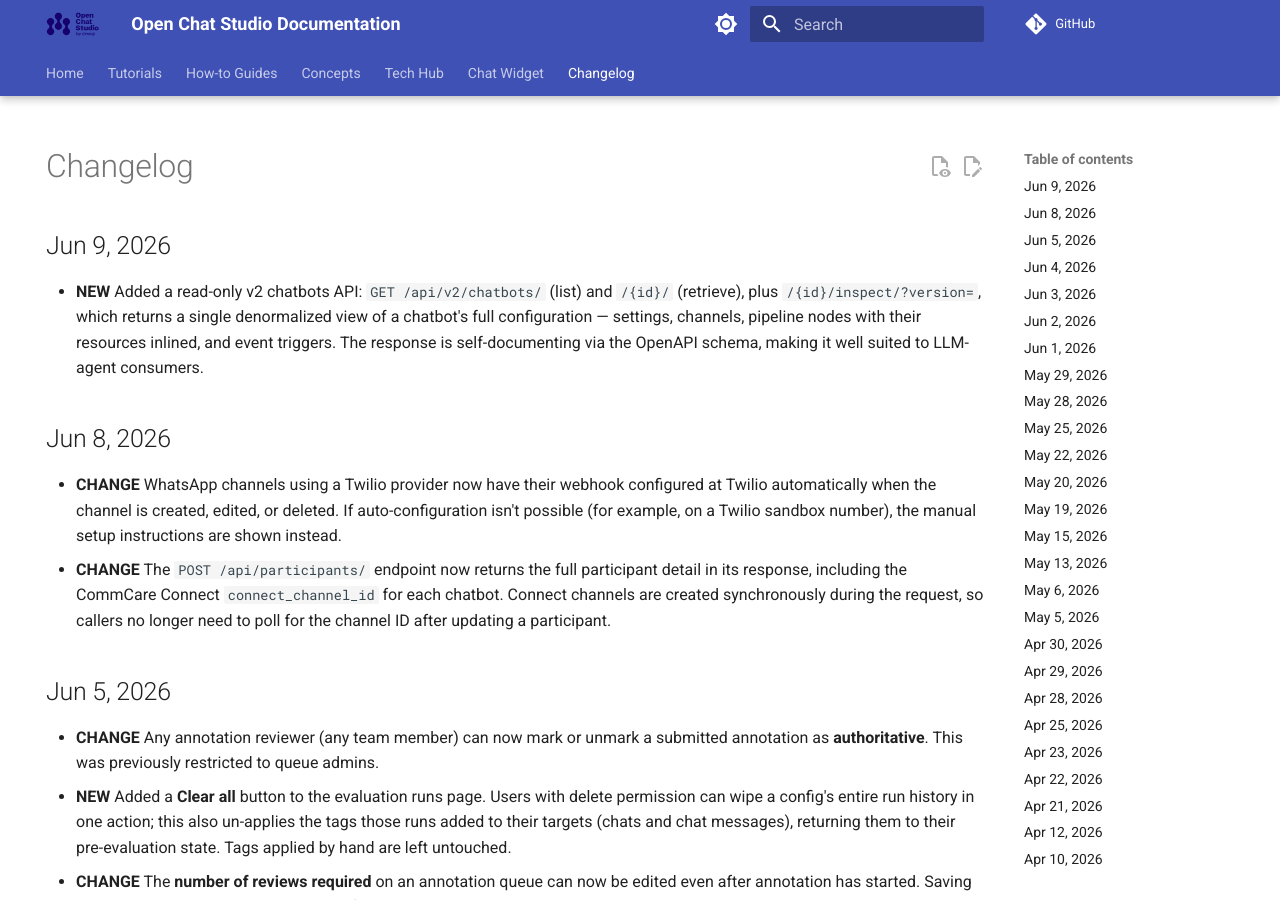
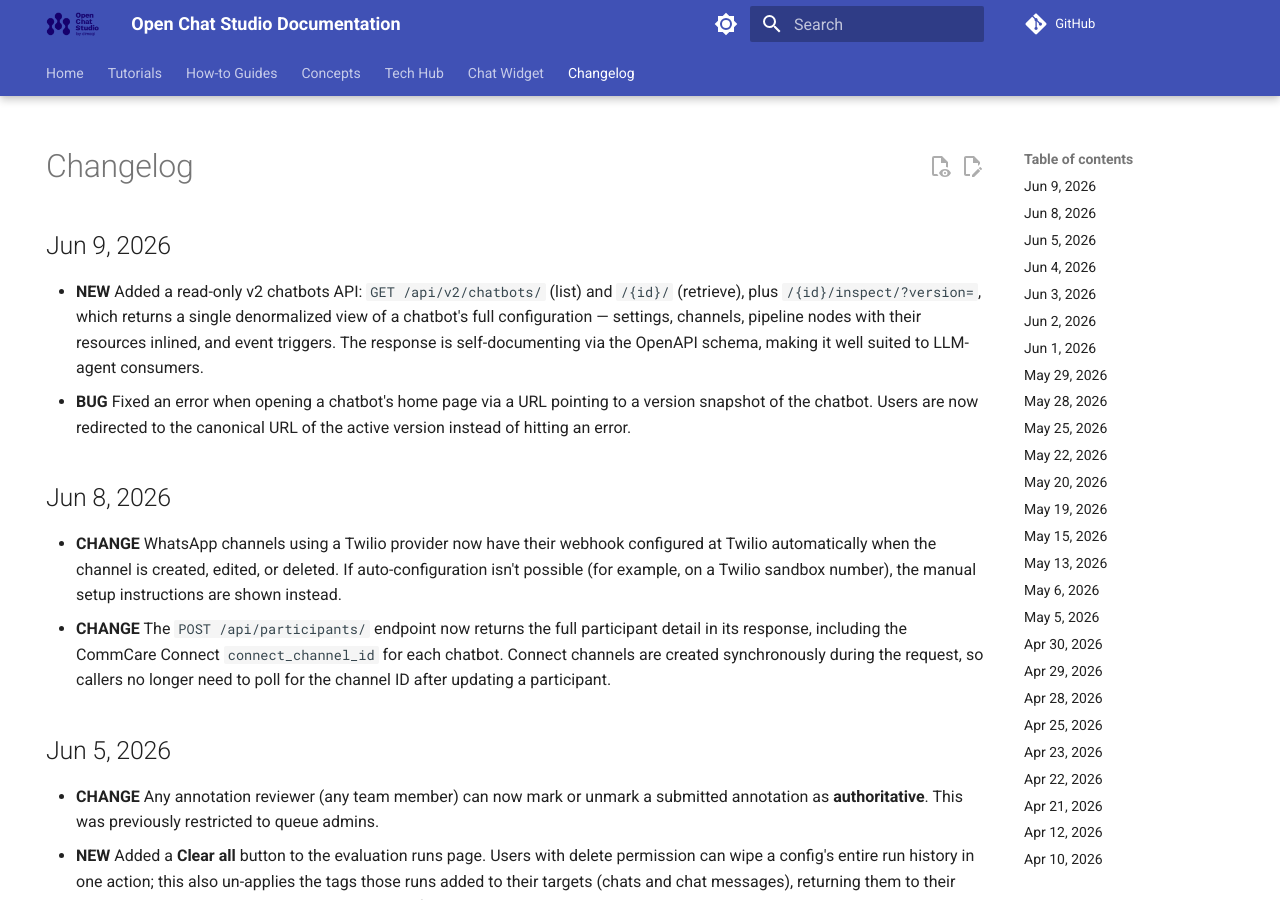
Before and after one commit to dimagi/open-chat-studio-docs, an MkDocs documentation site: the page built from docs/changelog.md, in a window 1280 px wide and 900 px high. Built offline with MkDocs 1.6.1 and Material for MkDocs 9.7.7, drawn with Linux system fonts in a browser that asks for light colours; a script that is not in the unit is left out; comment, search, counter and statistics services are not loaded.

Commit message:
update changelog and docs from OCS PR #3569
Co-Authored-By: Claude Opus 4.8 (1M context) <noreply@anthropic.com>

```diff
--- a/docs/changelog.md
+++ b/docs/changelog.md
@@ -6,6 +6,7 @@ hide:
 # Changelog
 ## Jun 9, 2026
 * **NEW** Added a read-only v2 chatbots API: `GET /api/v2/chatbots/` (list) and `/{id}/` (retrieve), plus `/{id}/inspect/?version=`, which returns a single denormalized view of a chatbot's full configuration — settings, channels, pipeline nodes with their resources inlined, and event triggers. The response is self-documenting via the OpenAPI schema, making it well suited to LLM-agent consumers.
+* **BUG** Fixed an error when opening a chatbot's home page via a URL pointing to a version snapshot of the chatbot. Users are now redirected to the canonical URL of the active version instead of hitting an error.
 
 ## Jun 8, 2026
 * **CHANGE** WhatsApp channels using a Twilio provider now have their webhook configured at Twilio automatically when the channel is created, edited, or deleted. If auto-configuration isn't possible (for example, on a Twilio sandbox number), the manual setup instructions are shown instead.
```
